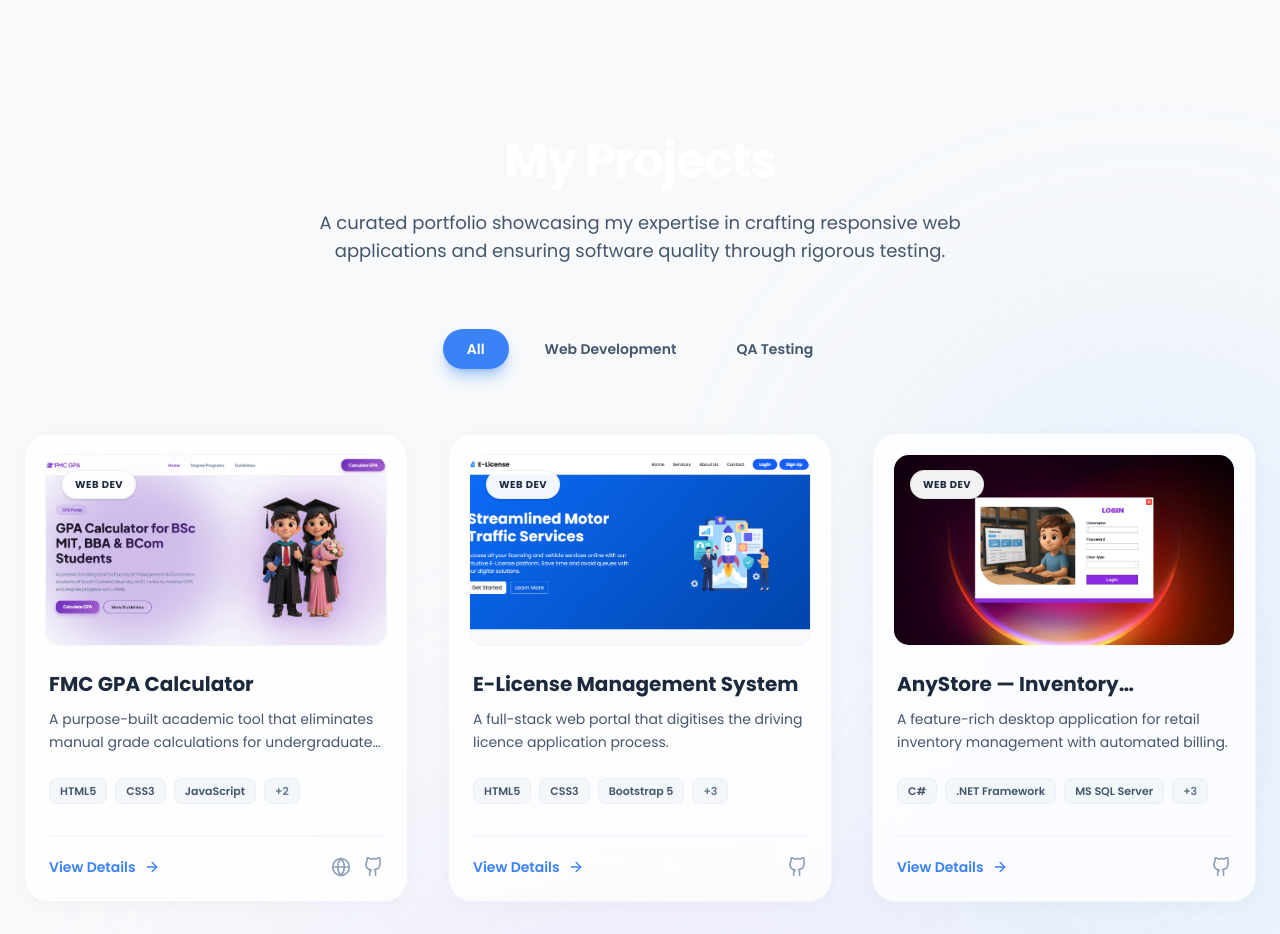
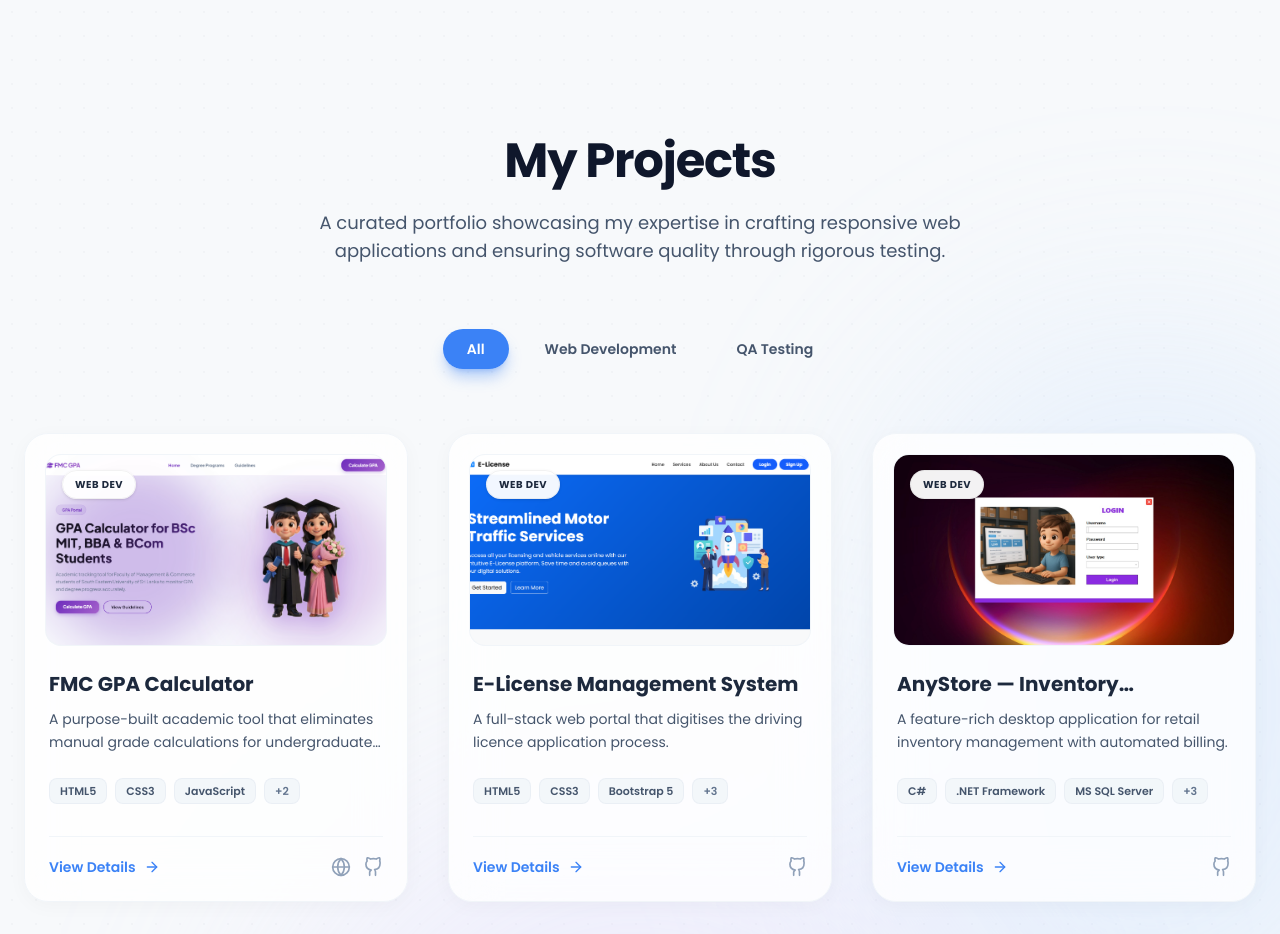
Before and after one commit to deshan-2002/DinodDeshanjana-portfolio, a Next.js app: page / in a window 1280 px wide. Shown: the part 2640-3574 px from the top of the page. Built offline with nearby package versions, Linux system fonts and the light colour scheme.

Commit message:
feat: add Projects section component with dynamic filtering and detail modals

```diff
--- a/src/components/sections/Projects.tsx
+++ b/src/components/sections/Projects.tsx
@@ -218,7 +218,7 @@ export default function Projects() {
               initial={{ opacity: 0, y: -20 }}
               whileInView={{ opacity: 1, y: 0 }}
               viewport={{ once: true }}
-              className="text-4xl md:text-5xl font-extrabold tracking-tight text-white mb-6"
+              className="text-4xl md:text-5xl font-extrabold tracking-tight text-slate-900 dark:text-white mb-6"
             >
               My Projects
             </motion.h2>
```
